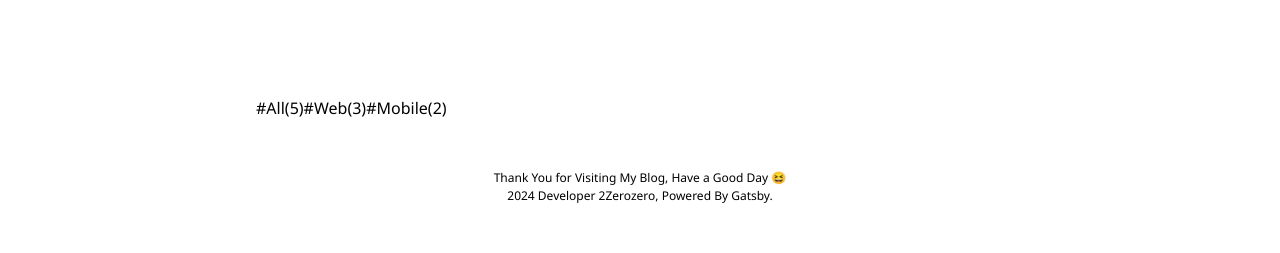
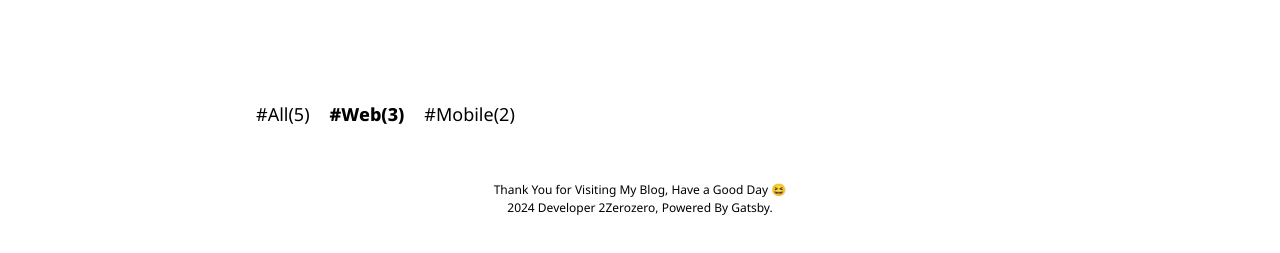
Before and after one commit to 2Zerozero/2Zerozero.github.io, a Gatsby site: page / in a window 1280 px wide. Shown: the part 403-656 px from the top of the page. Built offline with nearby package versions, Linux system fonts and the light colour scheme; Gatsby itself is replaced by a stand-in of ours.

Commit message:
feat: 카테고리 리스트 업데이트

```diff
--- a/src/components/main/CategoryList.tsx
+++ b/src/components/main/CategoryList.tsx
@@ -1,7 +1,31 @@
 // 카테고리 리스트
-import React, { FunctionComponent } from 'react'
+import React, { FunctionComponent, ReactNode } from 'react'
 import styled from '@emotion/styled'
+import { Link } from 'gatsby'
 
+//CSS
+const CategoryListWrapper = styled.div`
+  display: flex;
+  flex-wrap: wrap;
+  width: 768px;
+  margin: 100px auto 0;
+`
+
+const CategoryItem = styled(({ active, ...props }: GatsbyLinkProps) => (
+  <Link {...props} />
+))<CategoryItemProps>`
+  margin-right: 20px;
+  padding: 5px 0;
+  font-size: 18px;
+  font-weight: ${({ active }) => (active ? '800' : '400')};
+  cursor: pointer;
+
+  &:last-of-type {
+    margin-right: 0;
+  }
+`
+
+//Type
 export type CategoryListProps = {
   selectedCategory: String
   categoryList: {
@@ -10,13 +34,15 @@ export type CategoryListProps = {
   }
 }
 
-//CSS
-const CategoryListWrapper = styled.div`
-  display: flex;
-  flex-wrap: wrap;
-  width: 768px;
-  margin: 100px auto 0;
-`
+type CategoryItemProps = {
+  active: boolean
+}
+
+type GatsbyLinkProps = {
+  children: ReactNode
+  className?: string
+  to: string
+} & CategoryItemProps
 
 //Code
 const CategoryList: FunctionComponent<CategoryListProps> = function ({
@@ -27,9 +53,13 @@ const CategoryList: FunctionComponent<CategoryListProps> = function ({
     <CategoryListWrapper>
       {/* Object.entries 객체의 키-값 쌍을 배열 형태로 반환 */}
       {Object.entries(categoryList).map(([name, count]) => (
-        <div key={name}>
+        <CategoryItem
+          to={`/?category=${name}`}
+          active={name === selectedCategory}
+          key={name}
+        >
           #{name}({count})
-        </div>
+        </CategoryItem>
       ))}
     </CategoryListWrapper>
   )
--- a/src/pages/info.tsx
+++ b/src/pages/info.tsx
@@ -21,7 +21,7 @@ const TextStyle = css`
   color: gray;
 `
 
-// 인포페이지 타입
+// Type
 type InfoPageProps = {
   data: {
     site: {
@@ -34,7 +34,7 @@ type InfoPageProps = {
   }
 }
 
-// 타이틀, 내용, 작성자
+// Code
 const InfoPage: FunctionComponent<InfoPageProps> = function ({
   data: {
     site: {
```
